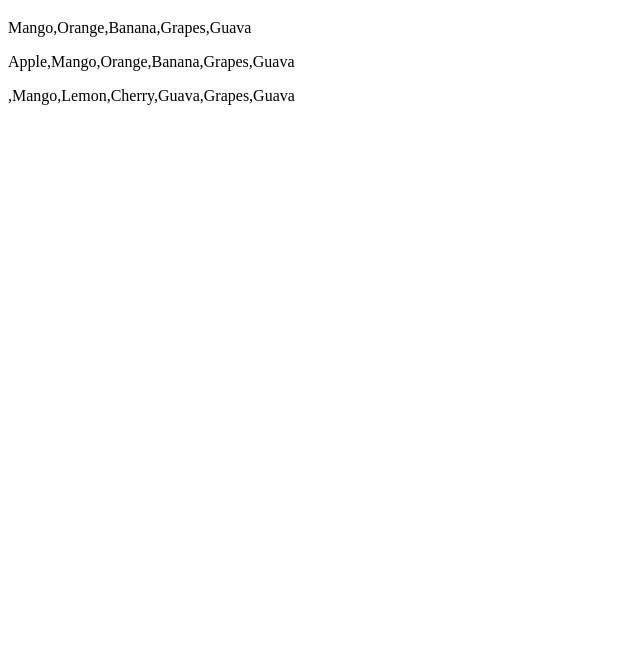
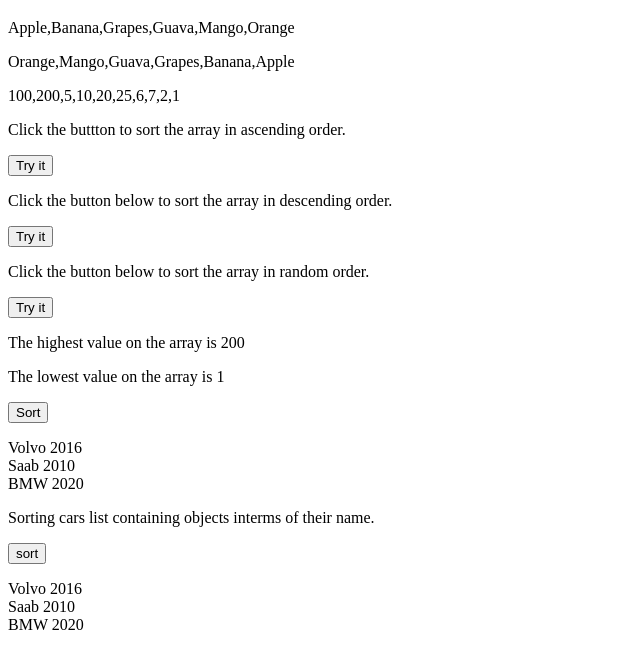
Before and after one commit to NirutaDhimal/javascript, a plain HTML site: page basics/index.html in a window 1280 px wide. Shown: the part 61-730 px from the top of the page, without its empty margins (0-640 px from the left). Drawn offline with Linux system fonts and the light colour scheme.

Commit message:
Array Sort

```diff
--- a/basics/index.html
+++ b/basics/index.html
@@ -10,7 +10,22 @@
         <p id = "demo"></p>
         <p id = "demo1"></p>
         <p id = "demo2"></p>
-        <p id = "demo3"></p>
+        <p> Click the buttton to sort the array in ascending order.</p>
+        <button  type = "button" onclick = "myFunction()">Try it</button>
+        <p> Click the button below to sort the array in descending order.</p>
+        <button type = "button" onclick = "myFunctionDec()">Try it</button>
+        <p id = "demo3"> </p>
+        <p> Click the button below to sort the array in random order.</p>
+        <button type = "button" onclick = "mySortRandom()">Try it</button>
+        <p id = "demo4"> </p>
+        <p> The highest value on the array is <span id = "demo5"></span></p>
+        <p> The lowest value on the array is <span id = "demo6"></span></p>
+        <button type = "button" onclick = "listCarSort()">Sort</button>
+        <p id = "demo7"> </p>
+        <p> Sorting cars list containing objects interms of their name.</p>
+        <button type = "button" onclick = "sortByName()">sort</button>
+        <p id = "demo8"></p>
+
         <script src = "jsbasics.js">
 
 
--- a/basics/jsbasics.js
+++ b/basics/jsbasics.js
@@ -536,6 +536,7 @@ fruits.pop();
 document.getElementById("demo2").innerText = fruits;
 document.getElementById("demo3").innerHTML = fruits.push("kiwi");
 */
+/*
 console.log(fruits);
 fruits.shift();
 document.getElementById("demo").innerText = fruits;
@@ -558,3 +559,116 @@ console.log(fruits);
 console.log(citrus);
 food1 = food.slice(1,5);
 console.log(food1);
+*/
+
+//JS Array sort
+document.getElementById("demo").innerHTML = fruits.sort();
+document.getElementById("demo1").innerHTML = fruits.reverse();
+var points = [100,200,5,10,20,25,6,7,2,1];
+document.getElementById("demo2").innerHTML = points;
+function myFunction(){
+       points.sort(function(a,b) {return a-b;});
+       document.getElementById("demo2").innerHTML = points;
+}
+
+function myFunctionDec(){
+       points.sort(function(a,b){return b-a});
+       document.getElementById("demo3").innerHTML = points;
+}
+
+//The Fisher Yates Method(Modern Method)
+function mySortRandom(){
+       var i,j,k;
+       for(i = points.length -1 ;i > 0; i--){
+              j = Math.floor(Math.random() * i);
+              k = points[i];
+              points[i] = points[j];
+              points[j] = k;
+       }
+       document.getElementById("demo4").innerHTML = points;
+}
+
+//Highest or lowest array value
+/*
+function myArrayMax(arr){
+       return Math.max.apply(null,arr);
+}
+document.getElementById("demo5").innerHTML = myArrayMax(points);
+function myArrayMin(arr){
+       return Math.min.apply(null,arr);
+}
+document.getElementById("demo6").innerHTML = myArrayMin(points);
+*/
+
+//My MIN/MAX JavaScript Method
+
+function myArrayMax(arr){
+       var len = arr.length;
+       var max = -Infinity;
+       while(len--){
+              if(arr[len] > max){
+                     max = arr[len];
+              }
+       }
+       return max;
+}
+document.getElementById("demo5").innerHTML = myArrayMax(points);
+
+function myArrayMin(arr){
+       var len = arr.length;
+       var min = Infinity;
+       while(len--){
+              if (arr[len] < min){
+                     min = arr[len];
+              }
+       }
+       return min;
+}
+document.getElementById("demo6").innerHTML = myArrayMin(points);
+
+//Sorting Array Objects
+var cars = [
+       {type: "Volvo", year: 2016},
+       {type: "Saab", year: 2010},
+       {type: "BMW", year: 2020},
+]
+
+displayCars();
+
+
+function listCarSort(){
+       cars.sort(function(a,b){ return(a.year - b.year);})
+       displayCars();
+
+}
+
+
+
+function displayCars() {
+       document.getElementById("demo7").innerHTML =
+       cars[0].type + " " + cars[0].year + "<br>" +
+       cars[1].type + " " + cars[1].year + "<br>" +
+       cars[2].type + " " + cars[2].year;
+}
+
+displayCars1();
+
+//Sorting Array Objects By Name
+function sortByName(){
+       cars.sort(function(a, b){
+              var x = a.type.toLowerCase();
+              var y = b.type.toLowerCase();
+              if (x < y) {return -1;}
+              if (x > y) {return 1;}
+              return 0;
+       });
+
+       displayCars1();
+}
+
+function displayCars1() {
+       document.getElementById("demo8").innerHTML =
+       cars[0].type + " " + cars[0].year + "<br>" +
+       cars[1].type + " " + cars[1].year + "<br>" +
+       cars[2].type + " " + cars[2].year;
+}
```
Also changed, not shown: 1 other file.
